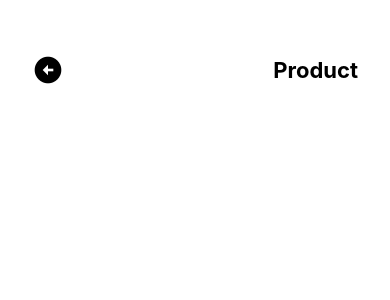
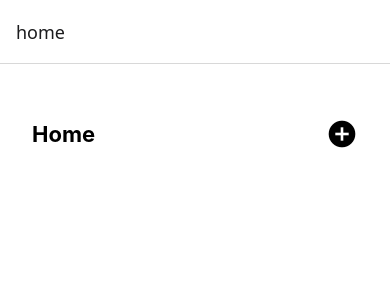
Before and after one commit to rafaelsous/navigation, a React Native app: screen /home in a window 390 px wide. Shown: the top 300 px of the page. Built offline with nearby package versions, Linux system fonts and the light colour scheme.

Commit message:
Implementing Stack Navigator

```diff
--- a/App.tsx
+++ b/App.tsx
@@ -1,5 +1,5 @@
-import { Product } from "@/app/Product";
+import { Routes } from "@/routes";
 
 export default function App() {
-  return <Product />;
+  return <Routes />;
 }
--- /dev/null
+++ b/src/routes/StackRoutes.tsx
@@ -0,0 +1,15 @@
+import { createNativeStackNavigator } from "@react-navigation/native-stack";
+
+import { Home } from "@/app/Home";
+import { Product } from "@/app/Product";
+
+const { Navigator, Screen } = createNativeStackNavigator();
+
+export function StackRoutes() {
+  return (
+    <Navigator initialRouteName="home">
+      <Screen name="home" component={Home} />
+      <Screen name="product" component={Product} />
+    </Navigator>
+  );
+}
--- /dev/null
+++ b/src/routes/index.tsx
@@ -0,0 +1,11 @@
+import { NavigationContainer } from "@react-navigation/native";
+
+import { StackRoutes } from "./StackRoutes";
+
+export function Routes() {
+  return (
+    <NavigationContainer>
+      <StackRoutes />
+    </NavigationContainer>
+  );
+}
```
